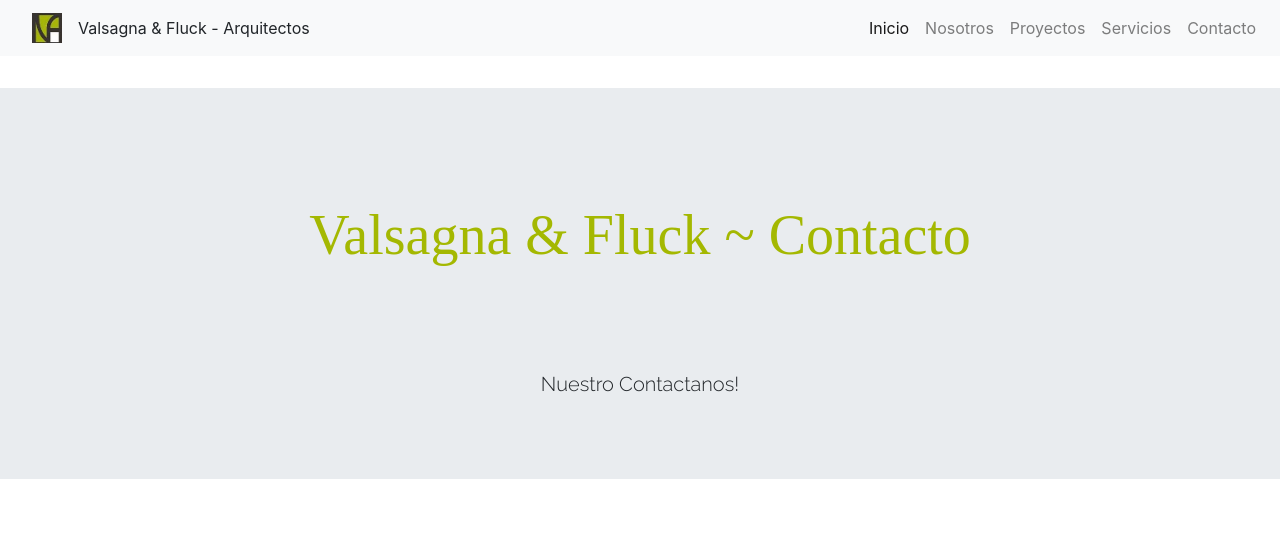
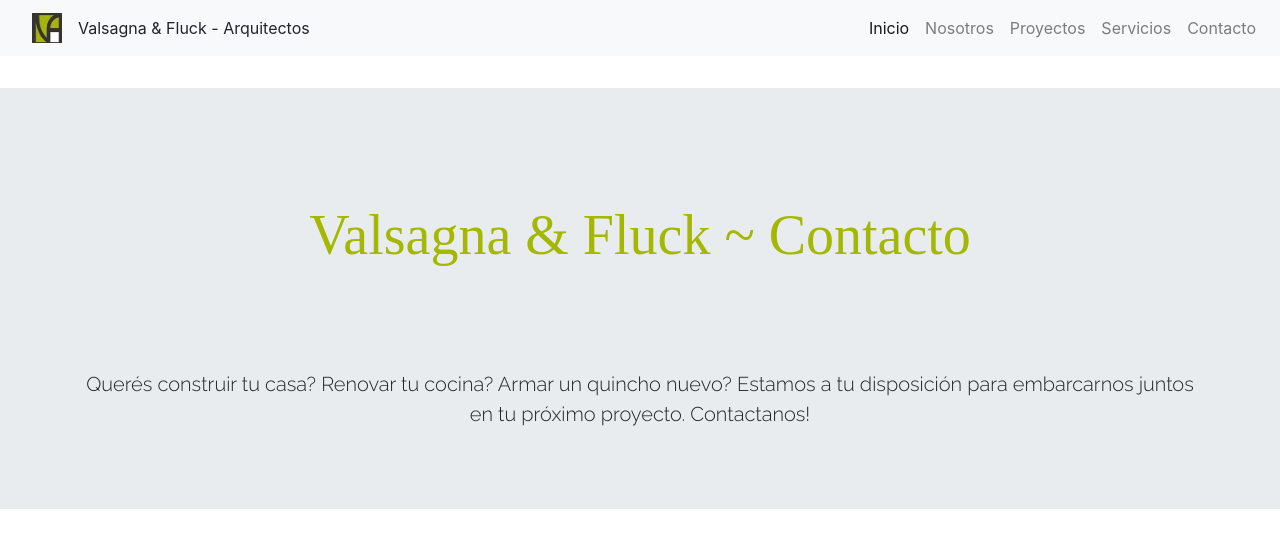
Before and after one commit to lfluck15/vfarquitectos, a website: page contacto.html in a window 1280 px wide. Shown: the top 539 px of the page. Drawn offline with nearby package versions, Linux system fonts and the light colour scheme; a web font is replaced by a local one.

Commit message:
"Corregido texto en Contacto"

```diff
--- a/contacto.html
+++ b/contacto.html
@@ -41,8 +41,8 @@
 <div class="jumbotron jumbotron-fluid">
   <div class="container">
     <h1 class="display-4">Valsagna & Fluck ~ Contacto</h1>
-    <p class="lead">Nuestro
-    Contactanos!</p>
+    <p class="lead">Querés construir tu casa? Renovar tu cocina? Armar un quincho nuevo?
+    Estamos a tu disposición para embarcarnos juntos en tu próximo proyecto. Contactanos!</p>
   </div>
 </div>
   <div class="row">
```
